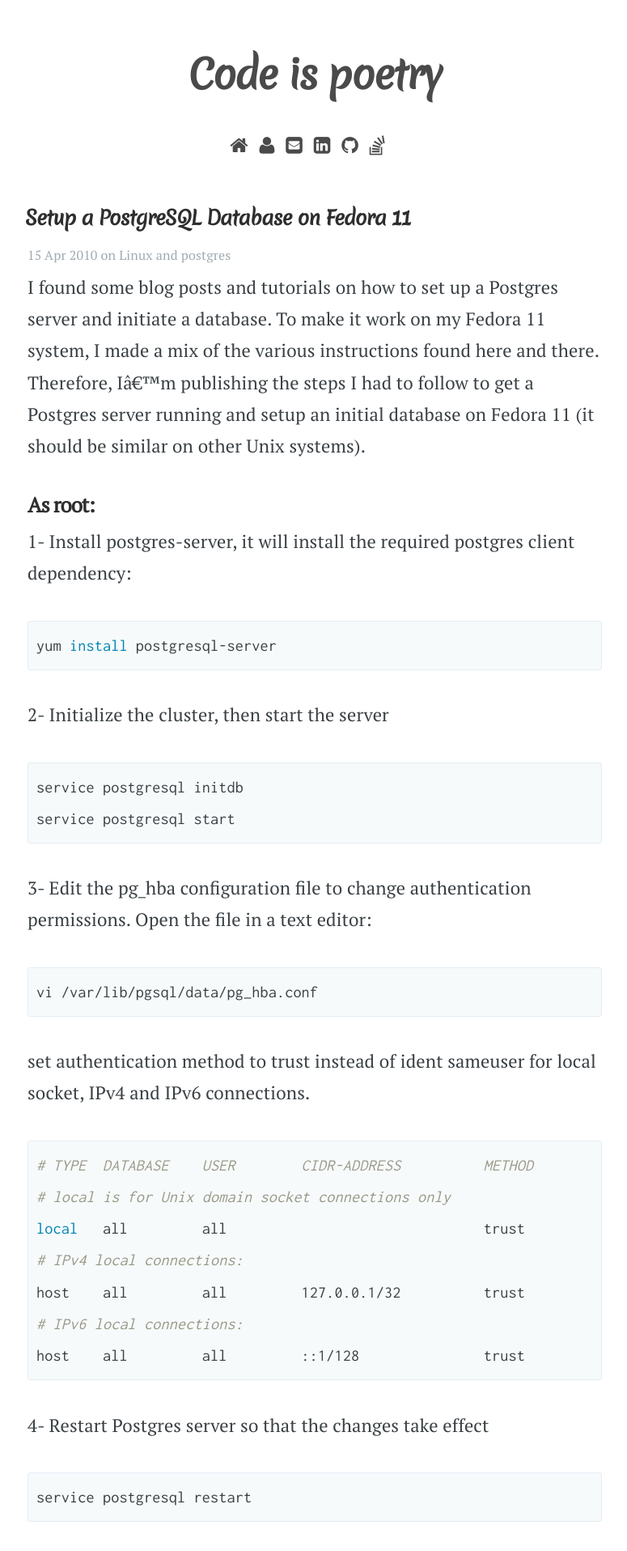
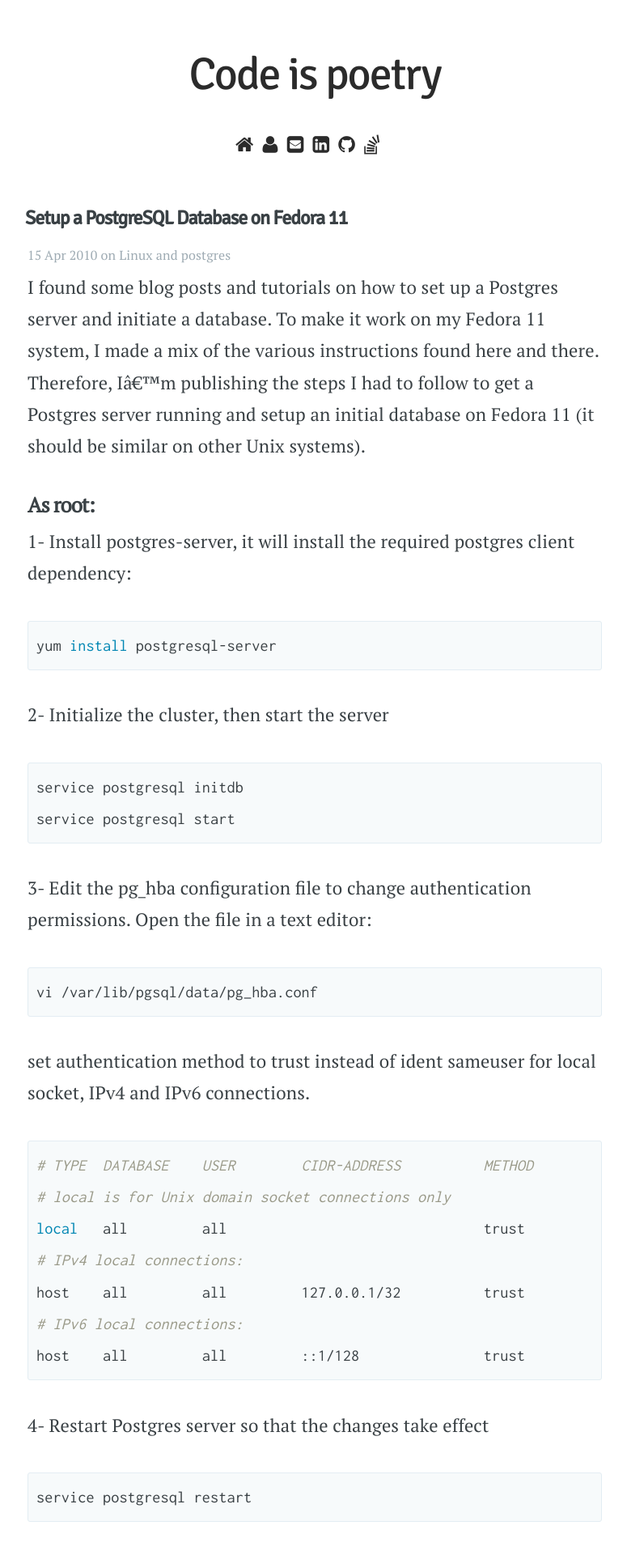
Before and after one commit to jihedamine/jihedamine.github.io, a Jekyll site: the page built from _posts/2010-04-15-setup-postgres-database-on-fedora-11.md, in a window 1280 px wide. Shown: the top 1916 px of the page at 81% size, without its empty margins (251-1026 px from the left). Built offline with Jekyll 4.4.1, drawn with Linux system fonts in a browser that asks for light colours; Markdown is read by kramdown in place of the engine named in the settings.

Commit message:
Changed title font family

```diff
--- a/_layouts/default.html
+++ b/_layouts/default.html
@@ -1,7 +1,7 @@
 <!DOCTYPE html>
 <html>
 <head>
-    <link href='https://fonts.googleapis.com/css?family=Merienda|PT+Serif|Inconsolata' rel='stylesheet' type='text/css'>
+    <link href='https://fonts.googleapis.com/css?family=Signika|PT+Serif|Inconsolata' rel='stylesheet' type='text/css'>
     <div>
         <div class="page-title">
             <a href="{{ site.baseurl }}" class="page-title">{{ site.name }}</a>
--- a/assets/css/screen.css
+++ b/assets/css/screen.css
@@ -229,7 +229,7 @@
     -webkit-font-feature-settings: 'dlig' 1, 'liga' 1, 'lnum' 1, 'kern' 1;
     -moz-font-feature-settings: 'dlig' 1, 'liga' 1, 'lnum' 1, 'kern' 1;
     -o-font-feature-settings: 'dlig' 1, 'liga' 1, 'lnum' 1, 'kern' 1;
-    color: #2E2E2E;
+    /*color: #2E2E2E;*/
     line-height: 1.15em;
     margin: 0 0 0.4em 0;
 }
@@ -262,12 +262,12 @@
 }
 
 a {
-    color: #4A4A4A;
+    color: #2b2b2b;
     transition: color ease 0.3s;
 }
 
 a:hover {
-    color: #111;
+    /*color: #111;*/
 }
 
 p, ul, ol, dl {
@@ -559,10 +559,9 @@
 
 /* The details of your blog. Defined in ghost/settings/ */
 .page-title {
-    font-size: 3rem;
-    font-weight: bold;
+    font-size: 3.5rem;
     letter-spacing: -2px;
-    font-family: Merienda, sans-serif;
+    font-family: Signika, sans-serif;
     text-decoration: none;
     text-align: center;
     padding-top: 4.5rem;
@@ -579,8 +578,7 @@
 }
 
 body:not(.post-template) .post-title a, h1.post-title {
-    font-family: 'Merienda', sans-serif;
-    font-weight: bold;
+    font-family: Signika, sans-serif;
     font-size: 1.5rem;
     letter-spacing: -1px;
     text-decoration: none;
@@ -710,7 +708,7 @@
 }
 
 .post-footer h4 a {
-    color: #2e2e2e;
+    /*color: #2e2e2e;*/
     text-decoration: none;
 }
 
@@ -737,7 +735,7 @@
 }
 
 .post-footer .share a:hover {
-    color: #50585D;
+    /*color: #50585D;*/
 }
 
 /* ==========================================================================
```
